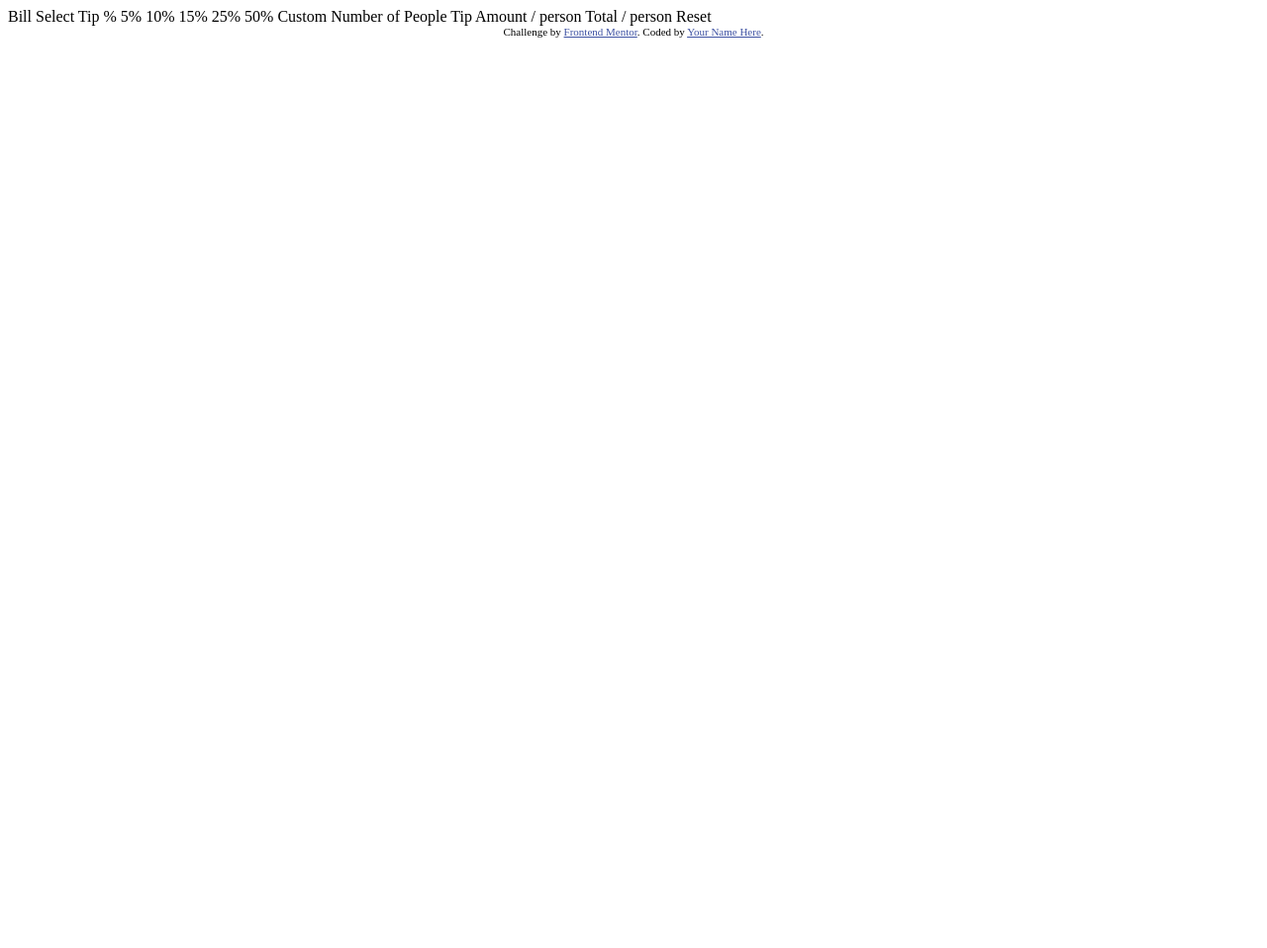
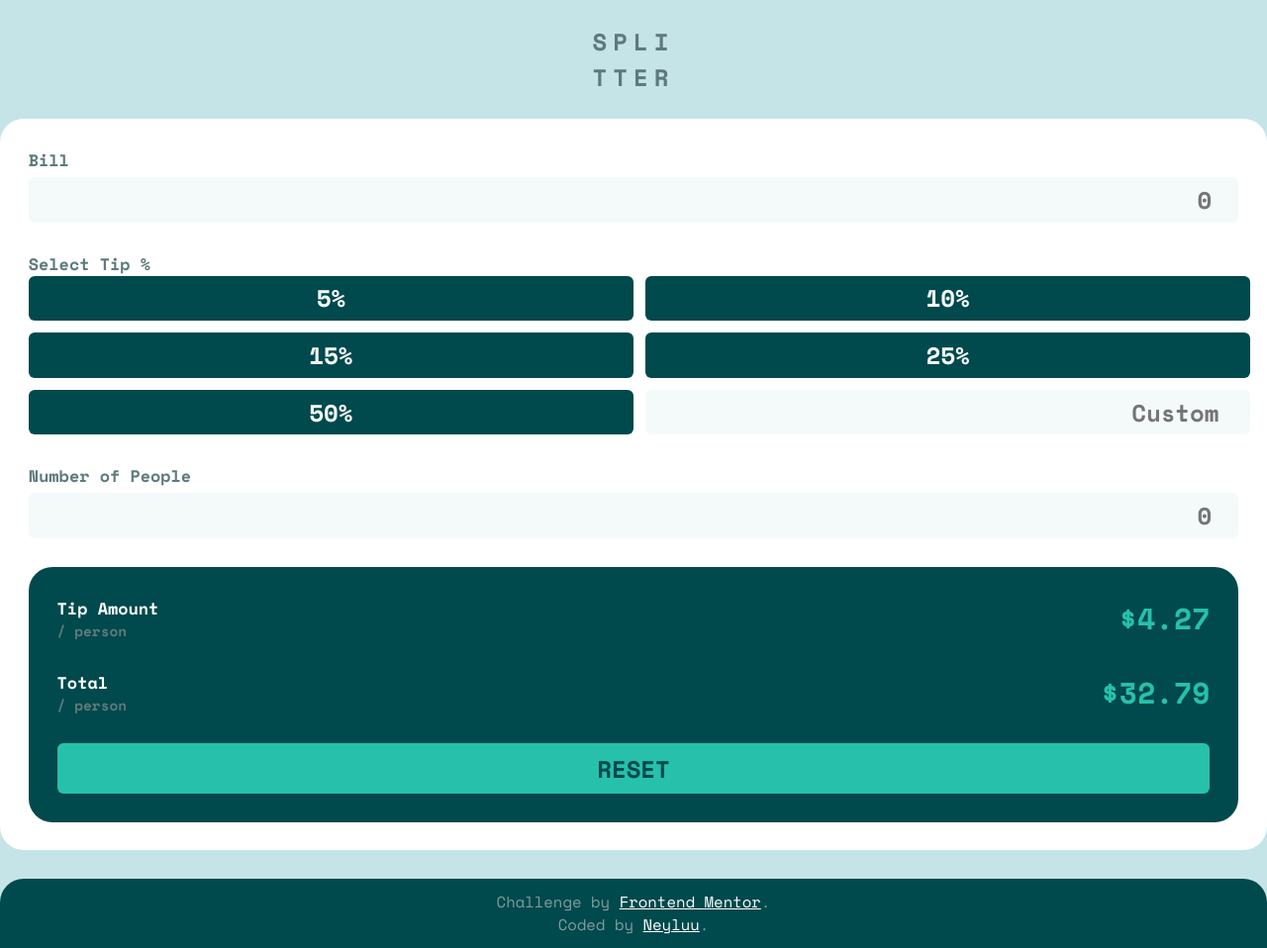
Before and after one commit to neyluu/Tip-Calculator-App, a plain HTML site: page index.html in a window 1280 px wide. Shown: the whole page at 99% size. Before the commit the page ends 800 px from the top, so only its background shows below. Drawn offline with nearby package versions, Linux system fonts and the light colour scheme.

Commit message:
nearly finished layout and css

```diff
--- a/index.html
+++ b/index.html
@@ -5,40 +5,95 @@
   <meta name="viewport" content="width=device-width, initial-scale=1.0"> <!-- displays site properly based on user's device -->
 
   <link rel="icon" type="image/png" sizes="32x32" href="./images/favicon-32x32.png">
+  <link rel="stylesheet" href="style.css">
 
   <title>Frontend Mentor | Tip calculator app</title>
-
-  <!-- Feel free to remove these styles or customise in your own stylesheet 👍 -->
-  <style>
-    .attribution { font-size: 11px; text-align: center; }
-    .attribution a { color: hsl(228, 45%, 44%); }
-  </style>
 </head>
 <body>
+  <header>
+    <h1>
+      <span>SPLI</span>
+      <span>TTER</span>
+    </h1>
+  </header>
 
-  Bill
+  <main id="calculator-main">
+    <section class="input-section">
+      <div class="input-single-part">
+        <h2>Bill</h2>
+        <input type="number" name="bill" id="bill-field" class="input-number" placeholder="0">
+      </div>
 
-  Select Tip %
-  5%
-  10%
-  15%
-  25%
-  50%
-  Custom
+      <div class="input-single-part">
+        <h2>Select Tip %</h2>
 
-  Number of People
+        <div class="tips-grid">
+          <div class="tip-option">
+            <input type="radio" name="tip-value" id="tip-1" class="tip-input">
+            <label for="tip-1" class="tip-label"><span>5%</span></label>
+          </div>
 
-  Tip Amount
-  / person
+          <div class="tip-option">
+            <input type="radio" name="tip-value" id="tip-2" class="tip-input">
+            <label for="tip-2" class="tip-label"><span>10%</span></label>
+          </div>
 
-  Total
-  / person
+          <div class="tip-option">
+            <input type="radio" name="tip-value" id="tip-3" class="tip-input">
+            <label for="tip-3" class="tip-label"><span>15%</span></label>
+          </div>
 
-  Reset
+          <div class="tip-option">
+            <input type="radio" name="tip-value" id="tip-4" class="tip-input">
+            <label for="tip-4" class="tip-label"><span>25%</span></label>
+          </div>
 
-  <div class="attribution">
-    Challenge by <a href="https://www.frontendmentor.io?ref=challenge" target="_blank">Frontend Mentor</a>.
-    Coded by <a href="#">Your Name Here</a>.
-  </div>
+          <div class="tip-option">
+            <input type="radio" name="tip-value" id="tip-5" class="tip-input">
+            <label for="tip-5" class="tip-label"><span>50%</span></label>
+          </div>
+
+          <div class="tip-option">
+            <input type="radio" name="tip-value" id="tip-6" class="tip-input">
+            <label for="tip-6" class="tip-label">
+              <input type="number" name="tip-value-custom" id="tip-input-custom" placeholder="Custom">
+            </label>
+          </div>
+        </div>
+      </div>
+
+      <div class="input-single-part">
+        <h2>Number of People</h2>
+        <input type="number" name="people-number" id="people-number" class="input-number" min="0" step="1" placeholder="0">
+      </div>
+    </section>
+
+    <section class="summary-section">
+      <div class="summary-grid">
+        <div class="desc">
+          <h2>Tip Amount</h2>
+          <p> / person</p>
+        </div>
+        <div class="amount">$<span class="tip-per-person">4.27</span></div>
+        <div class="desc">
+          <h2>Total</h2>
+          <p> / person</p>
+        </div>
+        <div class="amount">$<span class="tip-total">32.79</span></div>
+      </div>
+      <button class="reset-button">RESET</button>
+    </section>
+  </main>
+
+  <footer>
+    <div class="attribution">
+      <p>
+        Challenge by <a href="https://www.frontendmentor.io?ref=challenge" target="_blank">Frontend Mentor</a>.
+      </p>
+      <p>
+        Coded by <a href="https://github.com/neyluu" target="_blank">Neyluu</a>.
+      </p>
+    </div>
+  </footer>
 </body>
 </html>
--- /dev/null
+++ b/style.css
@@ -0,0 +1,180 @@
+@import url('https://fonts.googleapis.com/css2?family=Barlow:wght@400;600;900&family=Space+Mono:wght@400;700&display=swap');
+
+* {
+    font-family: Space Mono;
+    font-size: 24px;
+    margin: 0;
+	padding: 0;
+	box-sizing: border-box;
+	scroll-behavior: smooth;
+}
+
+:root {
+    --cyan-primary: hsl(172, 67%, 45%);
+    --cyan-very-dark: hsl(183, 100%, 15%);
+    --cyan-grayish: hsl(184, 14%, 56%);
+    --cyan-grayish-dark: hsl(186, 14%, 43%);
+    --cyan-grayish-light: hsl(185, 41%, 84%);
+    --cyan-grayish-very-light: hsl(189, 41%, 97%);
+    --white: hsl(0, 0%, 100%);
+
+    --spacing-200: .5rem;
+    --spacing-400: 1.2rem;
+
+    --border-radius-200: .25rem;
+    --border-radius-400: 1rem;
+}
+
+body {
+    background-color: var(--cyan-grayish-light);
+}
+
+h1 {
+    display: flex;
+    flex-direction: column;
+    text-align: center;
+    color: var(--cyan-grayish-dark);
+    margin: 1rem 0;
+    letter-spacing: 6px;
+}
+
+#calculator-main {
+    background-color: var(--white);
+    padding: var(--spacing-400);
+    border-radius: var(--border-radius-400);
+}
+
+.input-single-part {
+    margin-bottom: var(--spacing-400);
+}
+
+.input-single-part > h2 {
+    font-size: .7rem;
+    color: var(--cyan-grayish-dark);
+}
+
+.input-number {
+    width: 100%;
+    border-radius: var(--border-radius-200);
+    background-color: var(--cyan-grayish-very-light);
+    font-weight: bold;
+    color: var(--cyan-very-dark);
+    padding: 5px var(--spacing-200);
+    margin-top: 5px;
+    text-align: right;
+
+    outline: none;
+    border: none;
+}
+
+.tips-grid {
+    display: grid;
+    grid-template-columns: repeat(2, 50%);
+    gap: var(--spacing-200);
+}
+
+.tip-option {
+    font-weight: bold;
+    text-align: center;
+    border-radius: var(--border-radius-200);
+}
+
+.tip-input {
+    position: absolute;
+    visibility: hidden;
+    display: none;
+}
+.tip-label {
+    width: 100%;
+    height: 100%;
+    display: inline-block;
+
+    background-color: var(--cyan-very-dark);
+    color: var(--cyan-grayish-very-light);
+    padding: .2em;
+    border-radius: var(--border-radius-200);
+}
+
+.tip-input:checked + .tip-label{
+    background-color: var(--cyan-primary);
+    color: var(--cyan-very-dark);
+}
+
+#tip-input-custom {
+    width: 100%;
+    text-align: right;
+    outline: none;
+    border: none;
+    background-color: inherit;
+    font-weight: bold;
+    color: var(--cyan-very-dark);
+    padding-right: .5em;
+}
+
+.tip-label:has(#tip-input-custom) {
+    background-color: var(--cyan-grayish-very-light);
+}
+
+
+.summary-section {
+    background-color: var(--cyan-very-dark);
+    border-radius: var(--border-radius-400);
+    padding: var(--spacing-400);
+}
+
+.summary-grid {
+    display: grid;
+    grid-template-columns: repeat(2, 50%);
+    row-gap: var(--spacing-400);
+    margin-bottom: var(--spacing-400);
+}
+
+.desc h2 {
+    color: var(--white);
+    font-size: .7rem;
+}
+.desc p {
+    color: var(--cyan-grayish-dark);
+    font-size: .6rem;
+    font-weight: bold;
+}
+
+.amount, .tip-per-person, .tip-total {
+    text-align: right;
+    color: var(--cyan-primary);
+    font-weight: bold;
+    font-size: 1.25rem;
+}
+
+.reset-button {
+    width: 100%;
+    border-radius: var(--border-radius-200);
+    background-color: var(--cyan-primary);
+    color: var(--cyan-very-dark);
+    font-weight: bold;
+    padding: .3em;
+    outline: none;
+    border: none;
+}
+
+/* FOOTER */
+footer {
+    width: 100%;
+    background-color: var(--cyan-very-dark);
+    margin-top: var(--spacing-400);
+    border-radius: var(--border-radius-400) var(--border-radius-400) 0 0;
+    color: var(--white);
+    padding: .5rem var(--spacing-400);
+}
+.attribution {
+    text-align: center;
+}
+.attribution p {
+    color: var(--cyan-grayish);
+}
+.attribution p, .attribution a {
+    font-size: .65rem;
+}
+.attribution a {
+    color: var(--white);
+}
```
